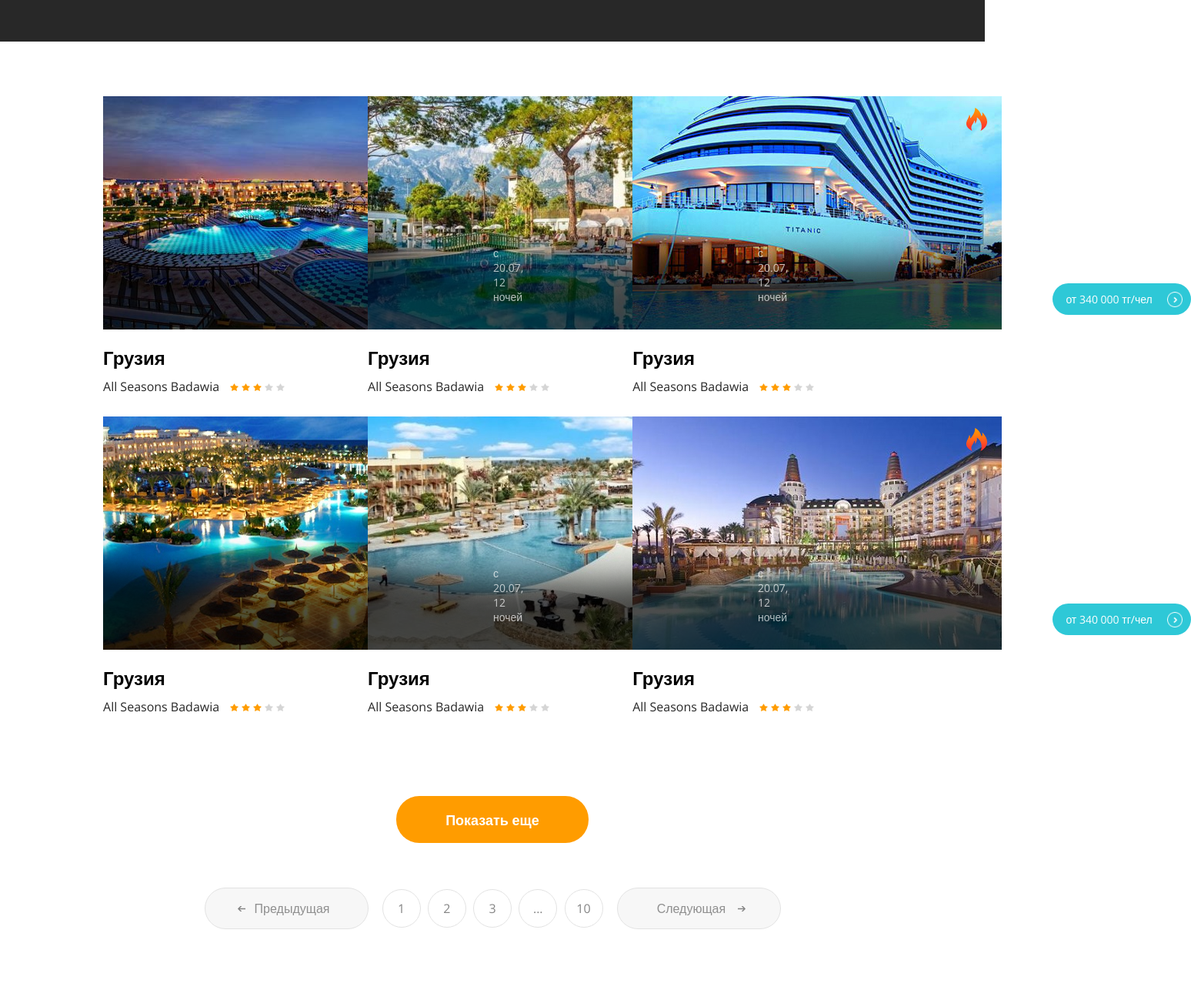
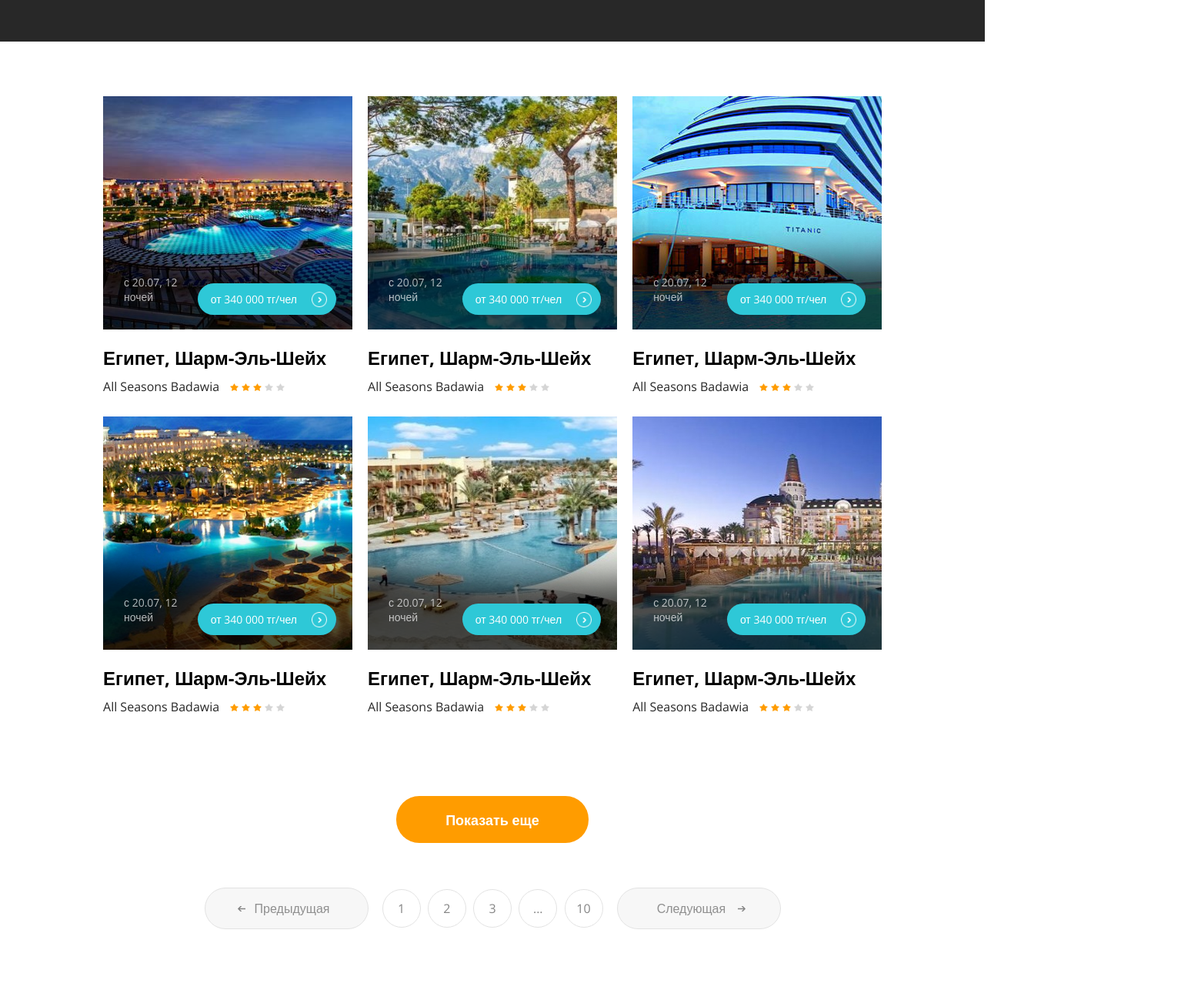
Before and after one commit to arsensaliev/travel-site, a website: page src/index.html in a window 1280 px wide. Shown: the part 1720-3006 px from the top of the page at 77% size, 1548 px wide, since content can reach past the window. Drawn offline with nearby package versions, Linux system fonts and the light colour scheme.

Commit message:
fix: place blocks

```diff
--- a/src/index.html
+++ b/src/index.html
@@ -216,8 +216,7 @@
 
         <div class="place-countries">
             <div class="place-country country">
-                <div class="place-country__head country-head">
-                    <img src="./assets/images/egipet-fontan.png" alt="" class="country__img">
+                <div class="place-country__head place_fontan country-head">
                     <p class="place-country__date">с 20.07, 12 ночей</p>
                     <button class="place-button country-button button">
                         <p class="place-button__text">
@@ -228,7 +227,7 @@
                         </div>
                     </button>
                 </div>
-                <p class="place-country__name country__name">Грузия</p>
+                <p class="place-country__name country__name">Египет, Шарм-Эль-Шейх</p>
                 <div class="place-rate">
                     <p class="place-rate__name">All Seasons Badawia</p>
                     <div class="place-rate__img-container">
@@ -236,10 +235,8 @@
                     </div>
                 </div>
             </div>
-
             <div class="place-country country">
-                <div class="place-country__head country-head">
-                    <img src="./assets/images/egipet-2.png" alt="" class="country__img">
+                <div class="place-country__head place_otel country-head">
                     <p class="place-country__date">с 20.07, 12 ночей</p>
                     <button class="place-button country-button button">
                         <p class="place-button__text">
@@ -250,7 +247,7 @@
                         </div>
                     </button>
                 </div>
-                <p class="place-country__name country__name">Грузия</p>
+                <p class="place-country__name country__name">Египет, Шарм-Эль-Шейх</p>
                 <div class="place-rate">
                     <p class="place-rate__name">All Seasons Badawia</p>
                     <div class="place-rate__img-container">
@@ -258,10 +255,8 @@
                     </div>
                 </div>
             </div>
-
             <div class="place-country country">
-                <div class="place-country__head country-head">
-                    <img src="./assets/images/egipet-3.png" alt="" class="country__img">
+                <div class="place-country__head place_cruise country-head">
                     <p class="place-country__date">с 20.07, 12 ночей</p>
                     <button class="place-button country-button button">
                         <p class="place-button__text">
@@ -272,7 +267,7 @@
                         </div>
                     </button>
                 </div>
-                <p class="place-country__name country__name">Грузия</p>
+                <p class="place-country__name country__name">Египет, Шарм-Эль-Шейх</p>
                 <div class="place-rate">
                     <p class="place-rate__name">All Seasons Badawia</p>
                     <div class="place-rate__img-container">
@@ -280,10 +275,8 @@
                     </div>
                 </div>
             </div>
-
             <div class="place-country country">
-                <div class="place-country__head country-head">
-                    <img src="./assets/images/egipet-4.png" alt="" class="country__img">
+                <div class="place-country__head place_park country-head">
                     <p class="place-country__date">с 20.07, 12 ночей</p>
                     <button class="place-button country-button button">
                         <p class="place-button__text">
@@ -294,7 +287,7 @@
                         </div>
                     </button>
                 </div>
-                <p class="place-country__name country__name">Грузия</p>
+                <p class="place-country__name country__name">Египет, Шарм-Эль-Шейх</p>
                 <div class="place-rate">
                     <p class="place-rate__name">All Seasons Badawia</p>
                     <div class="place-rate__img-container">
@@ -302,10 +295,8 @@
                     </div>
                 </div>
             </div>
-
             <div class="place-country country">
-                <div class="place-country__head country-head">
-                    <img src="./assets/images/egipet-5.png" alt="" class="country__img">
+                <div class="place-country__head place_relax country-head">
                     <p class="place-country__date">с 20.07, 12 ночей</p>
                     <button class="place-button country-button button">
                         <p class="place-button__text">
@@ -316,7 +307,7 @@
                         </div>
                     </button>
                 </div>
-                <p class="place-country__name country__name">Грузия</p>
+                <p class="place-country__name country__name">Египет, Шарм-Эль-Шейх</p>
                 <div class="place-rate">
                     <p class="place-rate__name">All Seasons Badawia</p>
                     <div class="place-rate__img-container">
@@ -326,8 +317,7 @@
             </div>
 
             <div class="place-country country">
-                <div class="place-country__head country-head">
-                    <img src="./assets/images/egipet-6.png" alt="" class="country__img">
+                <div class="place-country__head place_castle country-head">
                     <p class="place-country__date">с 20.07, 12 ночей</p>
                     <button class="place-button country-button button">
                         <p class="place-button__text">
@@ -338,7 +328,7 @@
                         </div>
                     </button>
                 </div>
-                <p class="place-country__name country__name">Грузия</p>
+                <p class="place-country__name country__name">Египет, Шарм-Эль-Шейх</p>
                 <div class="place-rate">
                     <p class="place-rate__name">All Seasons Badawia</p>
                     <div class="place-rate__img-container">
@@ -346,8 +336,8 @@
                     </div>
                 </div>
             </div>
+
         </div>
-
         <button class="place-button_more button-orange button">Показать еще</button>
 
         <div class="pagination">
@@ -526,21 +516,32 @@
 
     <section class="advice">
         <div class="advice__head head">
-            <h3 class="feedback__title">отзывы</h3>
-            <div class="feedback__btn-add button2">добавить отзыв</div>
+            <h4 class="advice__title">советы туристам</h4>
         </div>
 
         <div class="advice-slider">
-            <div class="swiper-container swiper-container2">
+            <div class="swiper-container swiper-container3">
                 <div class="swiper-wrapper">
-                    <div class="swiper-slide">
+                    <div class="swiper-slide advicee-slide">
                         1
                     </div>
-                    <div class="swiper-slide">
+                    <div class="swiper-slide advicee-slide">
                         2
+                    </div>
+
+                    <div class="swiper-slide advicee-slide">
+                        3
+                    </div>
+                    <div class="swiper-slide advicee-slide">
+                        4
+                    </div>
+
+                    <div class="swiper-slide advicee-slide">
+                        5
                     </div>
                 </div>
             </div>
+
             <div class="slider-navigarion">
                 <div class="advice-button-prev slider-nav">
                     <img src="./assets/images/icons/icon_left_arrow.png" alt="">
--- a/src/js/main.js
+++ b/src/js/main.js
@@ -1,6 +1,8 @@
 window.addEventListener("DOMContentLoaded", () => {
     const slider = document.querySelector(".swiper-container1");
     const slider2 = document.querySelector(".swiper-container2");
+    const slider3 = document.querySelector(".swiper-container3");
+
     new Swiper(slider, {
         // slidesPerView: 4,
         spaceBetween: 30,
@@ -56,4 +58,18 @@ window.addEventListener("DOMContentLoaded", () => {
             },
         },
     });
+
+    new Swiper(slider3, {
+        // slidesPerView: 4,
+        slidesPerView: 6,
+        spaceBetween: 30,
+        grabCursor: true,
+        loop: true,
+
+        // Navigation arrows
+        navigation: {
+            nextEl: ".advice-button-next",
+            prevEl: ".advice-button-prev",
+        },
+    });
 });
--- a/src/styles/scss/blocks/place.scss
+++ b/src/styles/scss/blocks/place.scss
@@ -21,6 +21,8 @@
             height: 303px;
             justify-content: space-between !important;
             height: 303px;
+            background-repeat: no-repeat;
+            background-size: cover;
             // align-items: start !important;
         }
 
@@ -83,4 +85,28 @@
             width: 100%;
         }
     }
+
+    &_fontan {
+        background-image: url("../../assets/images/egipet-fontan.png");
+    }
+
+    &_otel {
+        background-image: url("../../assets/images/egipet-2.png");
+    }
+
+    &_cruise {
+        background-image: url("../../assets/images/egipet-3.png");
+    }
+
+    &_park {
+        background-image: url("../../assets/images/egipet-4.png");
+    }
+
+    &_relax {
+        background-image: url("../../assets/images/egipet-5.png");
+    }
+
+    &_castle {
+        background-image: url("../../assets/images/egipet-6.png");
+    }
 }
```
Also changed, not shown: src/styles/css/main.css.
